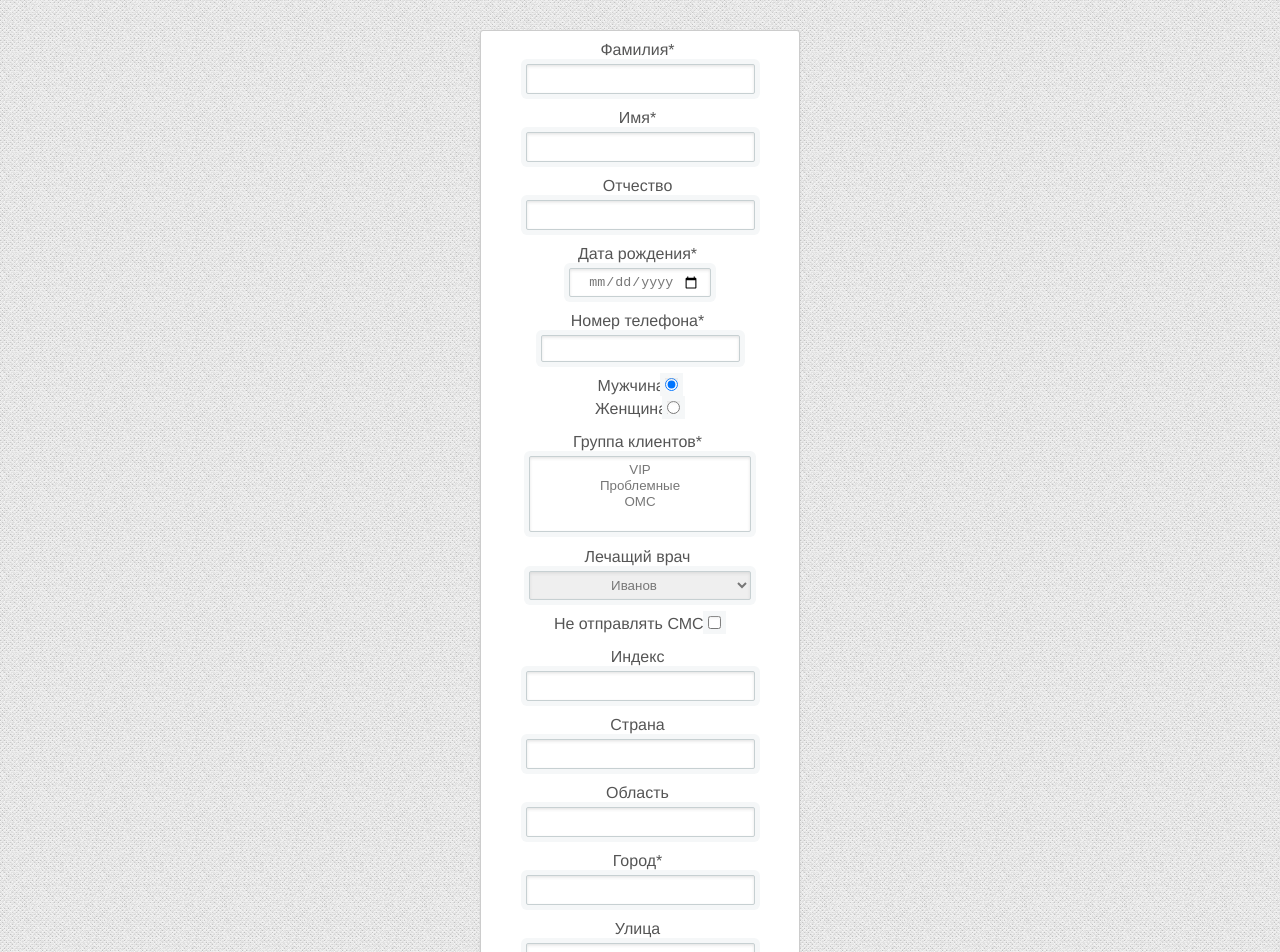
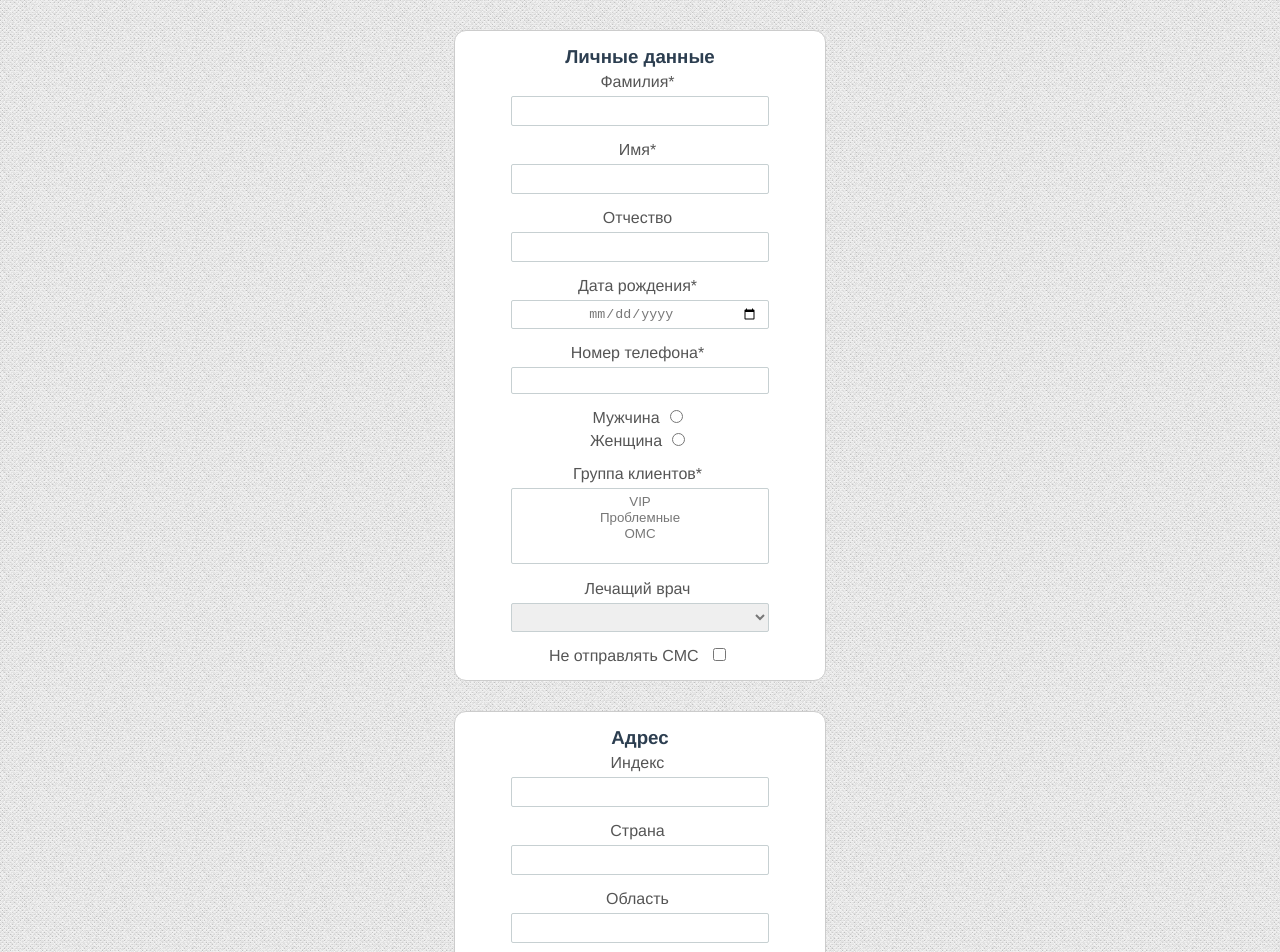
Before and after one commit to zulwaran/create-user, a Vue app: page / in a window 1280 px wide. Shown: the top 952 px of the page. Built offline with nearby package versions, Linux system fonts and the light colour scheme.

Commit message:
add sass style

```diff
--- a/src/App.vue
+++ b/src/App.vue
@@ -20,19 +20,18 @@ export default {
 };
 </script>
 
-<style lang="scss">
-* {
-  box-sizing: border-box;
-  margin: 0;
-  padding: 0;
-}
-#app {
-  font-size: 16px;
-  font-family: Avenir, Helvetica, Arial, sans-serif;
-  -webkit-font-smoothing: antialiased;
-  -moz-osx-font-smoothing: grayscale;
-  text-align: center;
-  color: #2c3e50;
-  background-image: url("https://i.pinimg.com/736x/1f/32/de/1f32de75ae0a1ac218a902f6f361a6d7.jpg");
-}
+<style lang="sass">
+*
+  box-sizing: border-box
+  margin: 0
+  padding: 0
+
+#app
+  font-size: 16px
+  font-family: Avenir, Helvetica, Arial, sans-serif
+  -webkit-font-smoothing: antialiased
+  -moz-osx-font-smoothing: grayscale
+  text-align: center
+  color: #2c3e50
+  background-image: url("https://i.pinimg.com/736x/1f/32/de/1f32de75ae0a1ac218a902f6f361a6d7.jpg")
 </style>
--- a/src/components/CreateUser.vue
+++ b/src/components/CreateUser.vue
@@ -1,37 +1,47 @@
 <template>
-  <form class="create-user">
+  <form class="create-user" @submit.prevent="createUser">
     <div class="create-user__personal">
+      <h3>Личные данные</h3>
       <div class="field">
         <label>Фамилия*</label>
-        <input type="text" />
+        <input v-model="formPersonal.surname" type="text" />
       </div>
       <div class="field">
         <label>Имя*</label>
-        <input type="text" />
+        <input v-model="formPersonal.name" type="text" />
       </div>
       <div class="field">
         <label>Отчество</label>
-        <input type="text" />
+        <input v-model="formPersonal.midname" type="text" />
       </div>
       <div class="field">
         <label>Дата рождения*</label>
-        <input type="date" />
+        <input v-model="formPersonal.born" type="date" />
       </div>
       <div class="field">
         <label>Номер телефона*</label>
-        <input type="tel" />
+        <input v-model="formPersonal.phone" type="tel" />
       </div>
       <div class="field">
         <label
-          >Мужчина<input type="radio" name="gender" checked value="Male"
+          >Мужчина<input
+            v-model="formPersonal.gender"
+            type="radio"
+            name="gender"
+            checked
+            value="Male"
         /></label>
         <label
-          >Женщина<input type="radio" name="gender" value="Female"
+          >Женщина<input
+            v-model="formPersonal.gender"
+            type="radio"
+            name="gender"
+            value="Female"
         /></label>
       </div>
       <div class="field">
         <label>Группа клиентов* </label>
-        <select multiple>
+        <select v-model="formPersonal.group" multiple>
           <option>VIP</option>
           <option>Проблемные</option>
           <option>ОМС</option>
@@ -39,30 +49,45 @@
       </div>
       <div class="field">
         <label> Лечащий врач </label>
-        <select>
+        <select v-model="formPersonal.doc">
           <option>Иванов</option>
           <option>Захаров</option>
           <option>Чернышева</option>
         </select>
       </div>
       <div class="field">
-        <label>Не отправлять СМС <input type="checkbox" /></label>
+        <label
+          >Не отправлять СМС
+          <input v-model="formPersonal.checkbox" type="checkbox"
+        /></label>
       </div>
     </div>
 
     <div class="create-user__adress">
+      <h3>Адрес</h3>
       <div class="field">
         <label>Индекс</label>
         <input type="text" />
       </div>
-      <div class="field"><label>Страна</label><input type="text" /></div>
-      <div class="field"><label>Область</label><input type="text" /></div>
-      <div class="field"><label>Город*</label><input type="text" /></div>
-      <div class="field"><label>Улица</label><input type="text" /></div>
-      <div class="field"><label>Дом</label><input type="text" /></div>
+      <div class="field">
+        <label>Страна</label><input formAdress.country type="text" />
+      </div>
+      <div class="field">
+        <label>Область</label><input formAdress.region type="text" />
+      </div>
+      <div class="field">
+        <label>Город*</label><input formAdress.town type="text" />
+      </div>
+      <div class="field">
+        <label>Улица</label><input formAdress.street type="text" />
+      </div>
+      <div class="field">
+        <label>Дом</label><input formAdress.house type="text" />
+      </div>
     </div>
 
     <div class="create-user__document">
+      <h3>Документ удостоверяющий личность</h3>
       <div class="field">
         <label>Тип документа </label>
         <select>
@@ -75,58 +100,123 @@
       <div class="field"><label>Номер</label><input type="text" /></div>
       <div class="field">
         <label>Кем выдан</label>
-        <textarea name="" id="" cols="30" rows="5"></textarea>
+        <textarea cols="30" rows="5"></textarea>
       </div>
       <div class="field"><label>Дата выдачи*</label><input type="date" /></div>
     </div>
+    <button type="submit">Сохранить</button>
   </form>
 </template>
 
 <script>
-export default {};
+export default {
+  data() {
+    return {
+      formPersonal: {
+        name: "",
+        surname: "",
+        midname: "",
+        born: null,
+        phone: null,
+        gender: null,
+        group: [],
+        doc: "",
+        checkbox: false,
+      },
+      formAdress: {
+        country: "",
+        region: "",
+        town: "",
+        steet: "",
+        home: "",
+      },
+      formDocument: {
+        type: "",
+        series: null,
+        number: null,
+        whoIssued: "",
+        dateIssued: null,
+      },
+    };
+  },
+  methods: {
+    createUser() {
+      console.log(this.formPersonal, this.formAdress, this.formDocument);
+    },
+  },
+};
 </script>
 
-<style>
-.create-user {
-  margin: 30px 0;
-  min-width: 320px;
-  background: #fff;
-  border: 1px solid #ccc;
-  box-shadow: 0 1px 2px rgb(0 0 0 / 10%);
-  border-radius: 3px;
-  padding: 10px 0 0;
-  display: inline-block;
-}
-.field {
-  margin-bottom: 15px;
-  text-align-last: center;
-  justify-content: center;
-}
-.field label {
-  color: #555;
-  display: block;
-  margin-bottom: 5px;
-  align-self: center;
-  margin-right: 5px;
-}
-.field input {
-  color: #777;
-  padding: 5px 10px;
-  border: 1px solid #c7d0d2;
-  border-radius: 2px;
-  box-shadow: inset 0 1.5px 3px rgb(190 190 190 / 40%), 0 0 0 5px #f5f7f8;
-  outline: none;
-}
-.field select {
-  padding: 5px 0;
-  width: 70%;
-  color: #777;
-  border: 1px solid #c7d0d2;
-  border-radius: 2px;
-  box-shadow: inset 0 1.5px 3px rgb(190 190 190 / 40%), 0 0 0 5px #f5f7f8;
-  outline: none;
-}
-input[type="text"] {
-  font-size: 16px;
-}
+<style lang="sass">
+.create-user
+    margin: 30px 0
+    min-width: 320px
+    display: inline-block
+    &__personal,
+
+    &__adress,
+
+    &__document
+        padding: 10px 0 0
+        background: #fff
+        border: 1px solid #ccc
+        border-radius: 12px
+        margin-bottom: 30px
+
+.field
+    margin-bottom: 15px
+    text-align-last: center
+    justify-content: center
+
+    & label
+        color: #555
+        display: block
+        margin-bottom: 5px
+        margin-right: 10px
+        align-self: center
+        margin-right: 5px
+
+    & input
+        color: #777
+        width: 70%
+        padding: 5px 10px
+        border: 1px solid #c7d0d2
+        border-radius: 2px
+
+        outline: none
+
+    & select,
+
+    & textarea
+        padding: 5px 0
+        width: 70%
+        color: #777
+        border: 1px solid #c7d0d2
+        border-radius: 2px
+
+        outline: none
+
+input[type="text"]
+    font-size: 16px
+
+input[type="radio"]
+    box-shadow: none
+    width: auto
+    margin-left: 10px
+
+input[type="checkbox"]
+    box-shadow: none
+    width: auto
+    margin-left: 10px
+
+h3
+    padding: 5px 10px
+
+button
+    padding: 10px
+    border-radius: 12px
+    color: white
+    outline: none
+    background-color: rgb(12, 24, 71)
+    border-color: rgb(12, 24, 71)
 </style>
```
